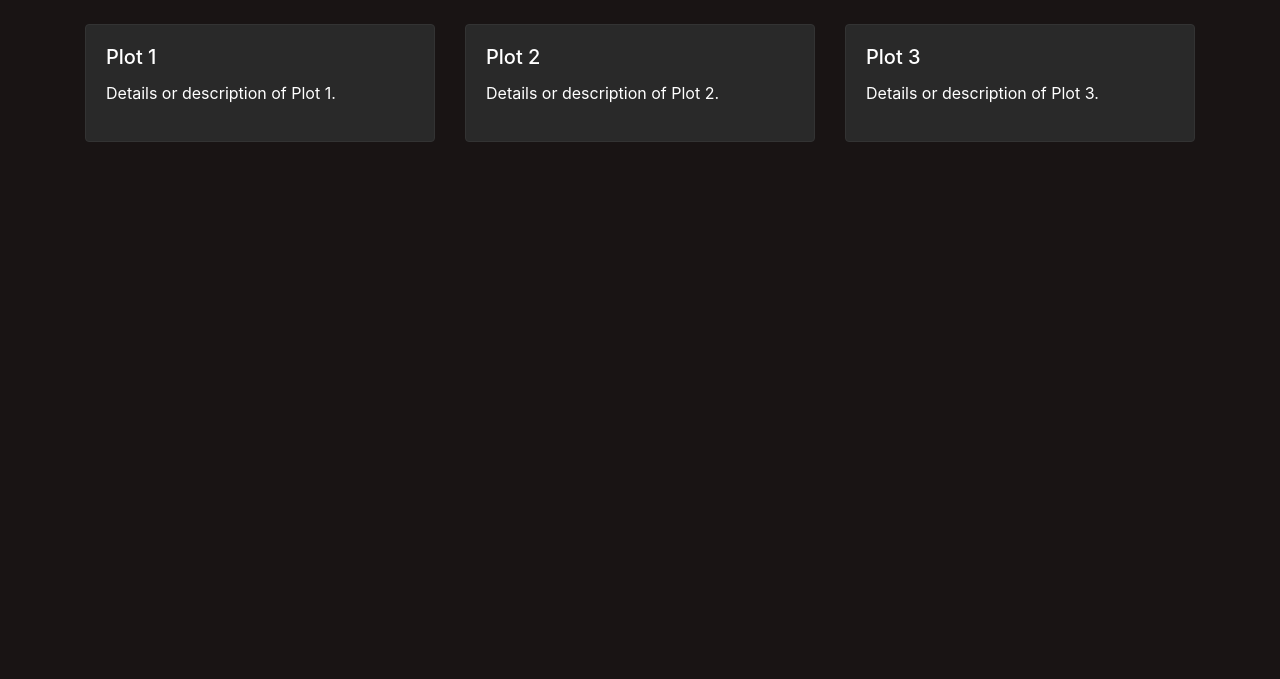
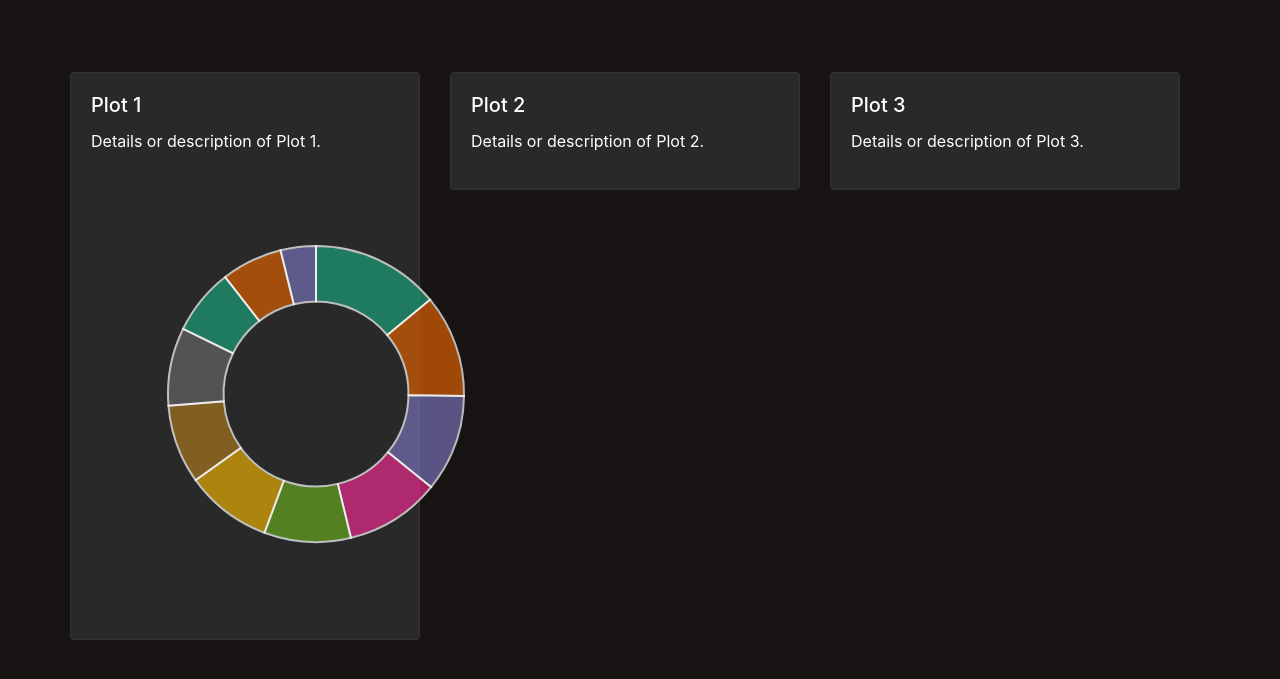
Before and after one commit to FarrukhCyber/Melody-Metrics, a Flask app: page / in a window 1280 px wide. Shown: the part 56-735 px from the top of the page. Run offline with Flask 3, Linux system fonts and the light colour scheme; some libraries are stand-ins or nearby versions.

Commit message:
keys donut chart

```diff
--- /dev/null
+++ b/keys_pie_chart.py
@@ -0,0 +1,8 @@
+from flask import jsonify
+
+def get_keys_pie_chart_data(df):
+        # Count the occurrences of each key
+    key_counts = df['key'].value_counts().reset_index()
+    key_counts.columns = ['key', 'count']
+    # Convert DataFrame to dictionary for JSON response
+    return jsonify(key_counts.to_dict('records'))
--- a/server.py
+++ b/server.py
@@ -9,6 +9,7 @@
 from sklearn.metrics import mean_squared_error, pairwise_distances
 import random
 from sklearn.preprocessing import LabelEncoder
+from keys_pie_chart import get_keys_pie_chart_data
 
 app = Flask(__name__)
 # CORS(app)
@@ -17,6 +18,11 @@
 For any data processing, make a relevant function in separate file and call that function in the route.
 
 '''
+
+# LOAD THE DATASET
+DATASET_PATH = './data/updated_file.csv'
+df = pd.read_csv(DATASET_PATH)
+
 
 @app.route('/', methods=['GET'])
 def index():
@@ -27,5 +33,9 @@
 def test():
     return "Hello"
 
+@app.route('/keys', methods=['GET'])
+def keys_pie_chart():
+    return get_keys_pie_chart_data(df)
+
 if __name__ == '__main__':
     app.run(debug=True)
--- /dev/null
+++ b/static/js/keysPieChart.js
@@ -0,0 +1,158 @@
+async function fetchPieChartData() {
+  const response = await fetch("/keys");
+  const data = await response.json();
+  return data;
+}
+
+// export async function createKeysPieChart() {
+// //   const data = await fetchPieChartData();
+
+//   // set the dimensions and margins of the graph
+//   var width = 450;
+//   var height = 450;
+//   var margin = 40;
+
+//   // The radius of the pieplot is half the width or half the height (smallest one). I subtract a bit of margin.
+//   var radius = Math.min(width, height) / 2 - margin;
+
+//   // append the svg object to the div called 'my_dataviz'
+//   var svg = d3
+//     .select("#plot1")
+//     .append("svg")
+//     .attr("width", width)
+//     .attr("height", height)
+//     .append("g")
+//     .attr("transform", "translate(" + width / 2 + "," + height / 2 + ")");
+
+//   // Create dummy data
+//   var data = { a: 9, b: 20, c: 30, d: 8, e: 12, f: 3, g: 7, h: 14 };
+
+//   // set the color scale
+//   var color = d3
+//     .scaleOrdinal()
+//     .domain(["C#", "G", "G#", "F", "B", "D", "A", "F#", "E", "A#", "D#"])
+//     // .domain(data.map(d => d.key))
+//     .range(d3.schemeDark2);
+
+//   // Compute the position of each group on the pie:
+//   var pie = d3
+//     .pie()
+//     .sort(null) // Do not sort group by size
+//     .value(function (d) {
+//       return d.count;
+//     });
+
+//   var data_ready = pie(d3.entries(data));
+
+//   // The arc generator
+//   var arc = d3
+//     .arc()
+//     .innerRadius(radius * 0.5) // This is the size of the donut hole
+//     .outerRadius(radius * 0.8);
+
+//   // Another arc that won't be drawn. Just for labels positioning
+//   var outerArc = d3
+//     .arc()
+//     .innerRadius(radius * 0.9)
+//     .outerRadius(radius * 0.9);
+
+//   // Build the pie chart: Basically, each part of the pie is a path that we build using the arc function.
+//   svg
+//     .selectAll("allSlices")
+//     .data(data_ready)
+//     .enter()
+//     .append("path")
+//     .attr("d", arc)
+//     .attr("fill", function (d) {
+//       return color(d.data.key);
+//     })
+//     .attr("stroke", "white")
+//     .style("stroke-width", "2px")
+//     .style("opacity", 0.7);
+
+//   // Add the polylines between chart and labels:
+//   svg
+//     .selectAll("allPolylines")
+//     .data(data_ready)
+//     .enter()
+//     .append("polyline")
+//     .attr("stroke", "black")
+//     .style("fill", "none")
+//     .attr("stroke-width", 1)
+//     .attr("points", function (d) {
+//       var posA = arc.centroid(d); // line insertion in the slice
+//       var posB = outerArc.centroid(d); // line break: we use the other arc generator that has been built only for that
+//       var posC = outerArc.centroid(d); // Label position = almost the same as posB
+//       var midangle = d.startAngle + (d.endAngle - d.startAngle) / 2; // we need the angle to see if the X position will be at the extreme right or extreme left
+//       posC[0] = radius * 0.95 * (midangle < Math.PI ? 1 : -1); // multiply by 1 or -1 to put it on the right or on the left
+//       return [posA, posB, posC];
+//     });
+
+//   // Add the polylines between chart and labels:
+//   svg
+//     .selectAll("allLabels")
+//     .data(data_ready)
+//     .enter()
+//     .append("text")
+//     .text(function (d) {
+//       console.log(d.data.key);
+//       return d.data.key;
+//     })
+//     .attr("transform", function (d) {
+//       var pos = outerArc.centroid(d);
+//       var midangle = d.startAngle + (d.endAngle - d.startAngle) / 2;
+//       pos[0] = radius * 0.99 * (midangle < Math.PI ? 1 : -1);
+//       return "translate(" + pos + ")";
+//     })
+//     .style("text-anchor", function (d) {
+//       var midangle = d.startAngle + (d.endAngle - d.startAngle) / 2;
+//       return midangle < Math.PI ? "start" : "end";
+//     });
+// }
+
+export async function createKeysPieChart() {
+    const data = await fetchPieChartData();
+    console.log("In PieChart, Data:", data)
+
+    // Set the dimensions and margins of the graph
+    var width = 450;
+    var height = 450;
+    var margin = 40;
+
+    // The radius of the pieplot is half the width or half the height (smallest one). I subtract a bit of margin.
+    var radius = Math.min(width, height) / 2 - margin;
+
+    // Append the svg object to the div called 'my_dataviz'
+    var svg = d3.select("#plot1") // Changed from "#plot1" to "svg" for general usage, adjust if your SVG has a specific id
+      .append("svg")
+      .attr("width", width)
+      .attr("height", height)
+      .append("g")
+      .attr("transform", `translate(${width / 2}, ${height / 2})`);
+
+    // Set the color scale
+    var color = d3.scaleOrdinal()
+      .domain(data.map(d => d.key))
+      .range(d3.schemeDark2);
+
+    // Compute the position of each group on the pie:
+    var pie = d3.pie()
+      .sort(null) // Do not sort group by size
+      .value(function (d) { return d.count; }); // Use d.count instead of d.value
+
+    // The arc generator
+    var arc = d3.arc()
+      .innerRadius(radius * 0.5) // This is the size of the donut hole
+      .outerRadius(radius * 0.8);
+
+    // Build the pie chart: Basically, each part of the pie is a path that we build using the arc function.
+    svg.selectAll("allSlices")
+      .data(pie(data))
+      .enter()
+      .append("path")
+      .attr("d", arc)
+      .attr("fill", function (d) { return color(d.data.key); })
+      .attr("stroke", "white")
+      .style("stroke-width", "2px")
+      .style("opacity", 0.7);
+}
--- /dev/null
+++ b/static/js/main.js
@@ -0,0 +1,3 @@
+import { createKeysPieChart } from './keysPieChart.js'
+
+createKeysPieChart()
--- a/static/js/test.js
+++ /dev/null
@@ -1 +0,0 @@
-console.log("working")
--- a/templates/index.html
+++ b/templates/index.html
@@ -8,7 +8,7 @@
       href="https://stackpath.bootstrapcdn.com/bootstrap/4.5.2/css/bootstrap.min.css"
       rel="stylesheet"
     />
-    <link href="static/css/theme.css" rel="stylesheet">
+    <link href="static/css/theme.css" rel="stylesheet" />
   </head>
 
   <body>
@@ -16,7 +16,13 @@
         <div class="container-fluid">
           <!-- Spotify logo and dashboard name -->
           <a class="navbar-brand" href="#">
-              <img src="static/img/logo_black.png" alt="Spotify Logo" width="30" height="30" class="d-inline-block align-top">
+            <img
+              src="static/img/logo_black.png"
+              alt="Spotify Logo"
+              width="30"
+              height="30"
+              class="d-inline-block align-top"
+            />
             Spotify Dashboard
           </a>
 
@@ -26,9 +32,11 @@
           </div>
         </div>
       </nav>
+    <div class="container-fluid">
+      <div class="row w-100">
 
         <div class="container mt-4">
-      <div class="row">
+          <div class="row mt-5">
             <!-- Card 1 -->
             <div class="col-md-4">
               <div class="card card-custom">
@@ -64,10 +72,14 @@
             </div>
           </div>
         </div>
-
+      </div>
+    </div>
 
     <script src="https://d3js.org/d3.v7.min.js"></script>
-    <script src="{{ url_for('static', filename='js/test.js')}}"></script>
+    <script
+      type="module"
+      src="{{ url_for('static', filename='js/main.js')}}"
+    ></script>
     <script src="https://code.jquery.com/jquery-3.5.1.slim.min.js"></script>
     <script src="https://cdn.jsdelivr.net/npm/@popperjs/core@2.5.3/dist/umd/popper.min.js"></script>
     <script src="https://stackpath.bootstrapcdn.com/bootstrap/4.5.2/js/bootstrap.min.js"></script>
```
Lines whose indentation alone changed are shown as unchanged.
